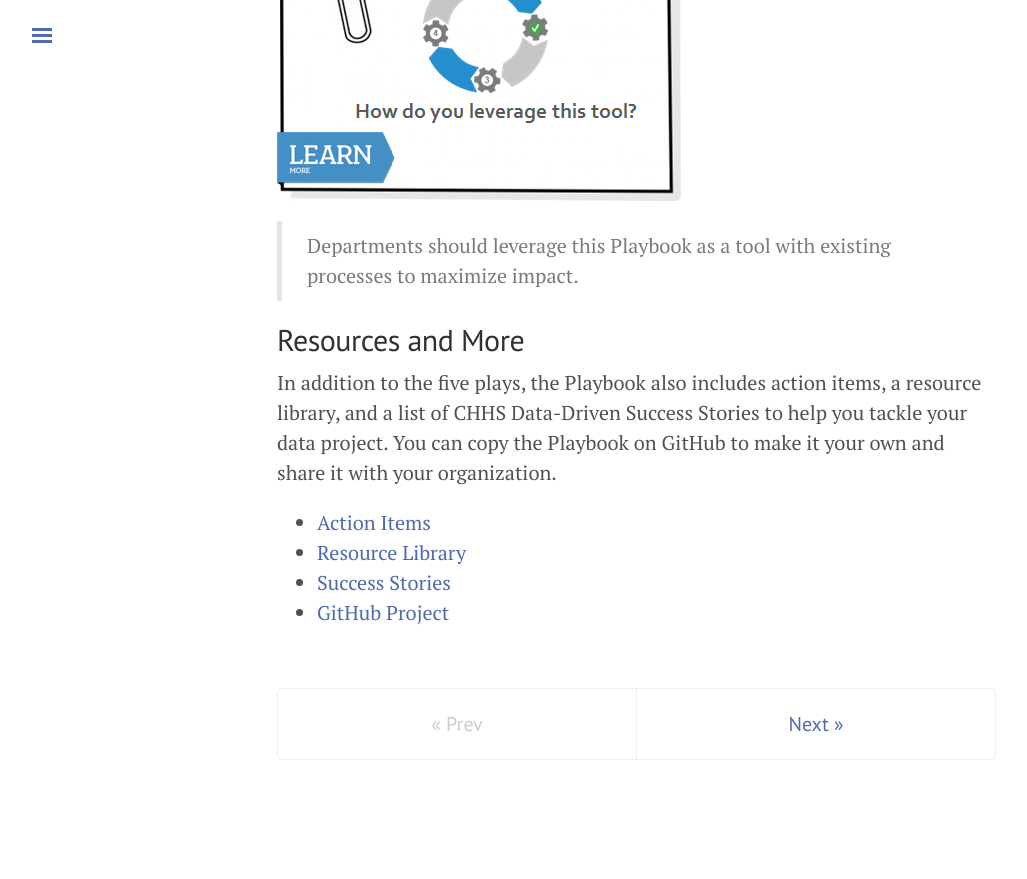
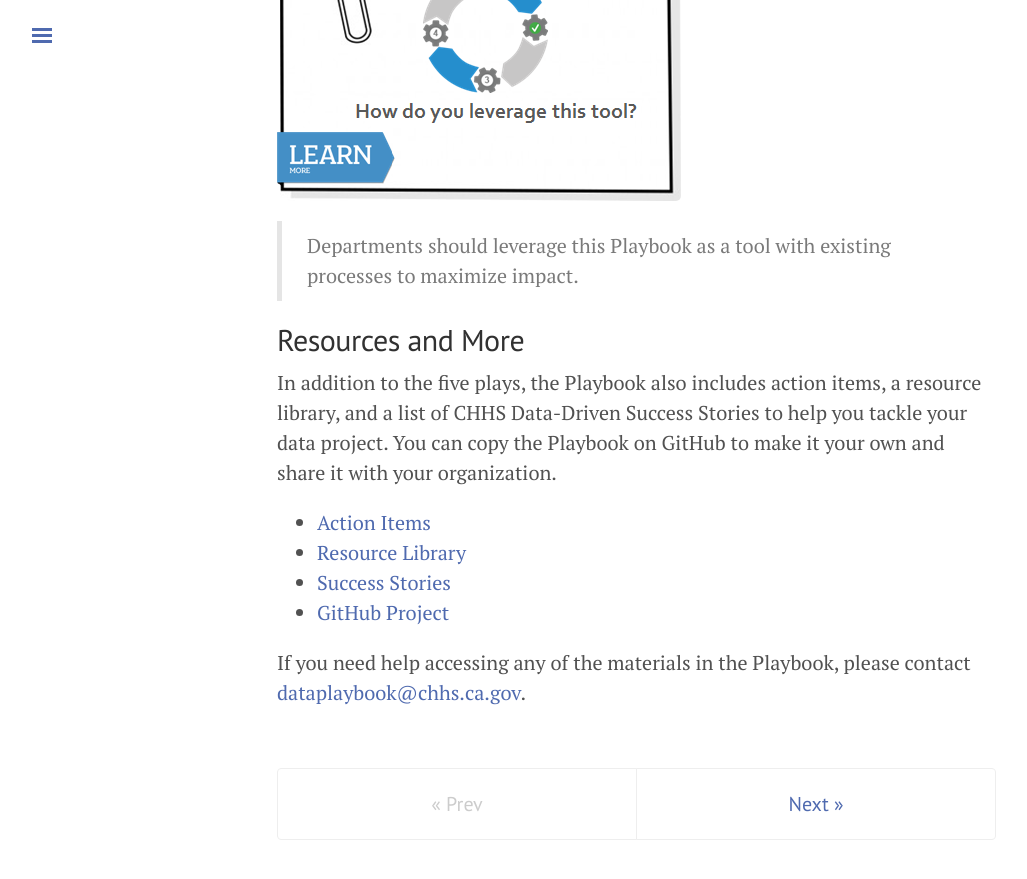
Before and after one commit to chhsdata/dataplaybook, a Jekyll site: the page built from index.md, in a window 1280 px wide and 900 px high, scrolled down 3068 px. Shown: the top 879 px of the window, without its empty margins (3-1030 px from the left). Built offline with Jekyll 4.4.1, drawn with Linux system fonts in a browser that asks for light colours; before the commit the page ends 3888 px from its top, so only the background shows below that.

Commit message:
Metadata update

```diff
--- a/index.md
+++ b/index.md
@@ -69,6 +69,9 @@ In addition to the five plays, the Playbook also includes action items, a resour
 - [Success Stories]({{ site.baseurl }}/success_stories/)
 - [GitHub Project](https://github.com/CHHSData/DataPlaybook)
 
+
+If you need help accessing any of the materials in the Playbook, please contact <dataplaybook@chhs.ca.gov>.
+
 <!-- Pagination -->
 <div class="pagination">
   <span class="pagination-item older">&laquo; Prev</span>
```
Also changed, not shown: 10 other files.
